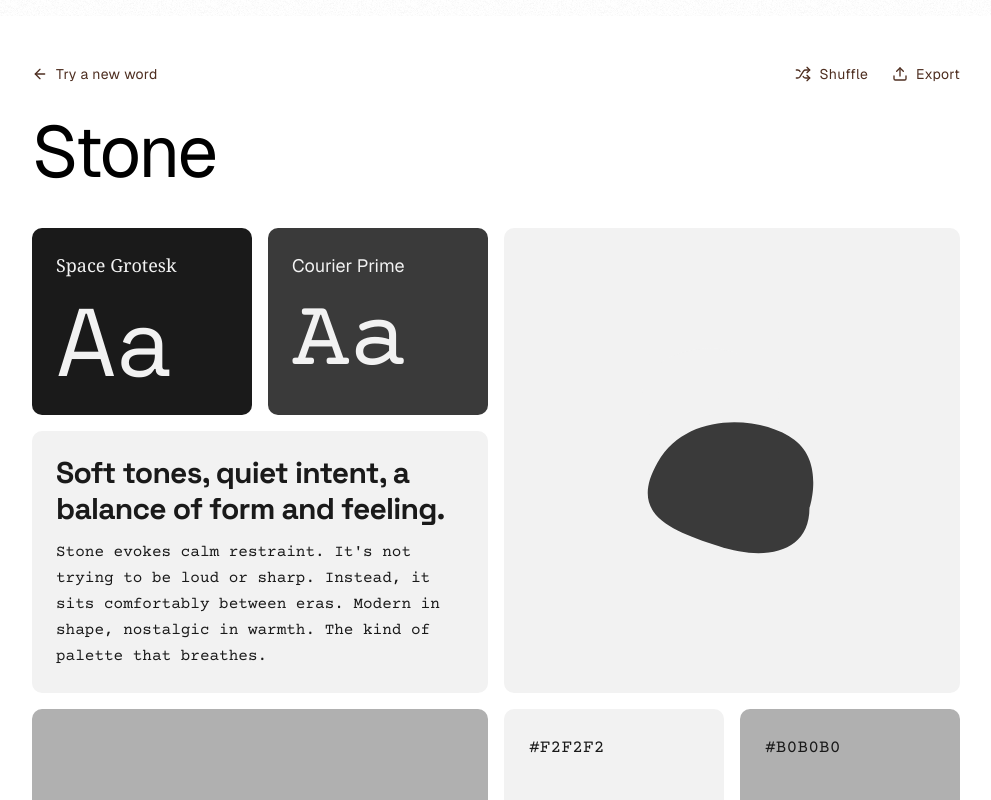
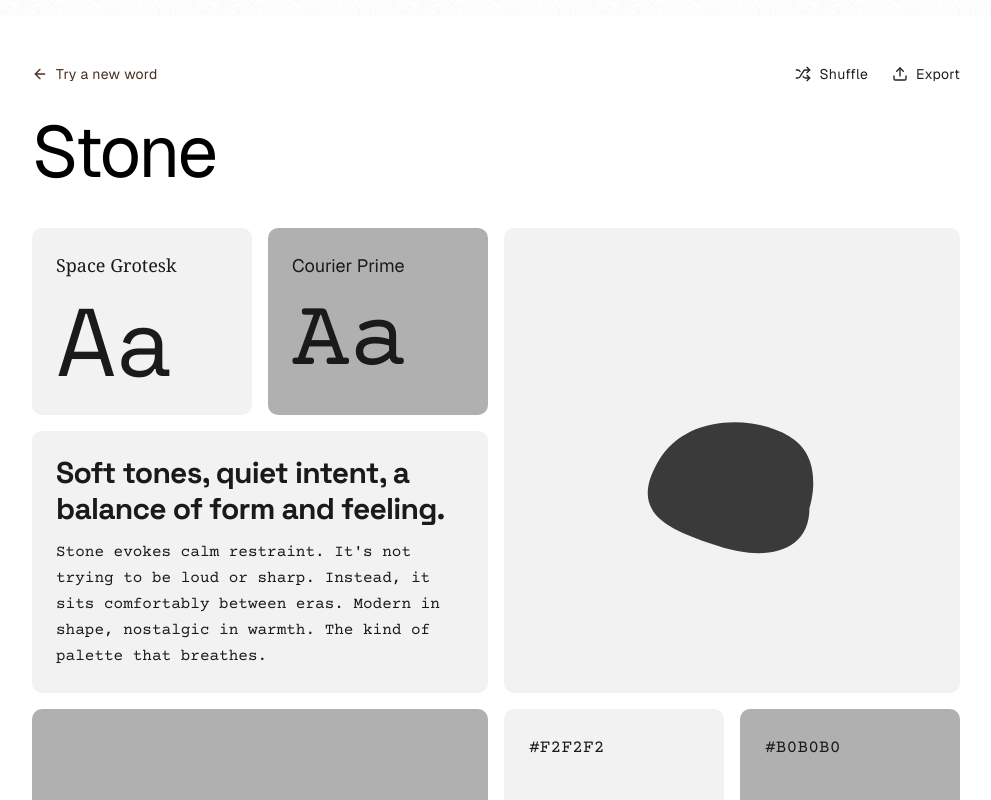
Before and after one commit to alantippins/moodboard-app, a Next.js app: page / in a window 1280 px wide. Both pictures are taken after a click on the button "Stone". Shown: the top 800 px of the page, without its empty margins (144-1135 px from the left). Built offline with nearby package versions, Linux system fonts and the light colour scheme.

Commit message:
Cleanup colors

```diff
--- a/src/components/Moodboard.tsx
+++ b/src/components/Moodboard.tsx
@@ -158,7 +158,8 @@ export default function Moodboard({ mood, palette, onBack }: MoodboardProps) {
     resolvedPalette = palette;
   }
 
-  const sortedSwatches = spreadSwatchesByLightness(resolvedPalette?.swatches || []);
+  // Reverse so that 0 is lightest, 3 is darkest
+  const sortedSwatches = spreadSwatchesByLightness(resolvedPalette?.swatches || []).reverse();
 
   console.log('Mood:', mood, 'Resolved Palette:', resolvedPalette);
   if (!resolvedPalette) {
@@ -199,14 +200,14 @@ export default function Moodboard({ mood, palette, onBack }: MoodboardProps) {
             <span className="text-sm tracking-wide">Try a new word</span>
           </button>
         ) : (
-          <Link href="#" className="flex items-center text-[#4e2e20] hover:opacity-80 transition-all duration-300 group">
+          <Link href="#" className="flex items-center text-[#222] hover:opacity-80 transition-all duration-300 group">
             <ArrowLeft className="h-4 w-4 mr-2 group-hover:translate-x-[-4px] transition-transform duration-300" />
             <span className="text-sm tracking-wide">Try a new word</span>
           </Link>
         )}
         </div>
         <div className="flex items-center gap-6">
-          <button className="flex items-center text-[#4e2e20] hover:opacity-80 transition-all duration-300 group">
+          <button className="flex items-center text-[#222] hover:opacity-80 transition-all duration-300 group">
             <Shuffle className="h-4 w-4 mr-2 group-hover:rotate-12 transition-transform duration-300" />
             <span className="text-sm tracking-wide">Shuffle</span>
           </button>
@@ -214,7 +215,7 @@ export default function Moodboard({ mood, palette, onBack }: MoodboardProps) {
             <Share className="h-4 w-4 mr-2 group-hover:translate-y-[-2px] transition-transform duration-300" />
             <span className="text-sm tracking-wide">Share</span>
           </button> */}
-          <button className="flex items-center text-[#4e2e20] hover:opacity-80 transition-all duration-300 group" onClick={handleExport}>
+          <button className="flex items-center text-[#222] hover:opacity-80 transition-all duration-300 group" onClick={handleExport}>
             <Upload className="h-4 w-4 mr-2 group-hover:translate-y-[-2px] transition-transform duration-300" />
             <span className="text-sm tracking-wide">Export</span>
           </button>
@@ -364,13 +365,13 @@ export default function Moodboard({ mood, palette, onBack }: MoodboardProps) {
         <motion.div
           className="md:col-span-6 col-span-12 grid grid-cols-2 gap-4"
         >
-          {resolvedPalette.swatches.map((color: string, i: number) => (
+          {sortedSwatches.map((color: string, i: number) => (
             <motion.div
   key={color}
   className={`rounded-lg flex items-start justify-start text-lg border border-transparent transition-all duration-300 select-text cursor-pointer ${fontMap[resolvedPalette.fontSecondary]?.className ?? ''}`}
   style={{
     background: color,
-    color: getSwatchLabelColor(color, resolvedPalette.swatches),
+    color: getSwatchLabelColor(color, sortedSwatches),
     padding: 24,
     fontSize: 18
   }}
@@ -408,11 +409,11 @@ export default function Moodboard({ mood, palette, onBack }: MoodboardProps) {
       </div>
       <footer className="mt-12 text-right">
         {/* Footer with animation */}
-        <p className="text-sm text-[#4e2e20]">
+        <p className="text-sm text-[#222]">
           Created with{" "}
           <Link
             href="#"
-            className="font-medium hover:text-[#8d543d] transition-colors duration-300 relative inline-block"
+            className="font-medium hover:text-[#333] transition-colors duration-300 relative inline-block"
           >
             Verbal
           </Link>
--- a/src/components/StartScreen.tsx
+++ b/src/components/StartScreen.tsx
@@ -49,7 +49,7 @@ export function MoodCreator() {
   return (
     <div className="w-full max-w-md px-4 py-8 text-center">
       <motion.h1
-        className="mb-8 text-3xl font-medium text-[#4e2e20]"
+        className="mb-8 text-3xl font-medium text-[#222]"
         initial={{ opacity: 0, y: -10 }}
         animate={{ opacity: 1, y: 0 }}
         transition={{ duration: 0.5 }}
@@ -98,7 +98,7 @@ export function MoodCreator() {
               }
             }
           }}
-          className="h-12 pl-4 pr-12 rounded-lg border-[#d5d7da] text-[#717680] focus-visible:outline-none focus-visible:ring-2 focus-visible:ring-[#a5b4fc] focus:border-[#64748b] transition-all duration-200"
+          className="h-12 pl-4 pr-12 rounded-lg border-[#d5d7da] text-[#0f1219] focus-visible:outline-none focus-visible:ring-2 focus-visible:ring-[#374968] focus:border-[#080b11] transition-all duration-200"
           aria-label="Type a mood word"
         />
         <Button
```
